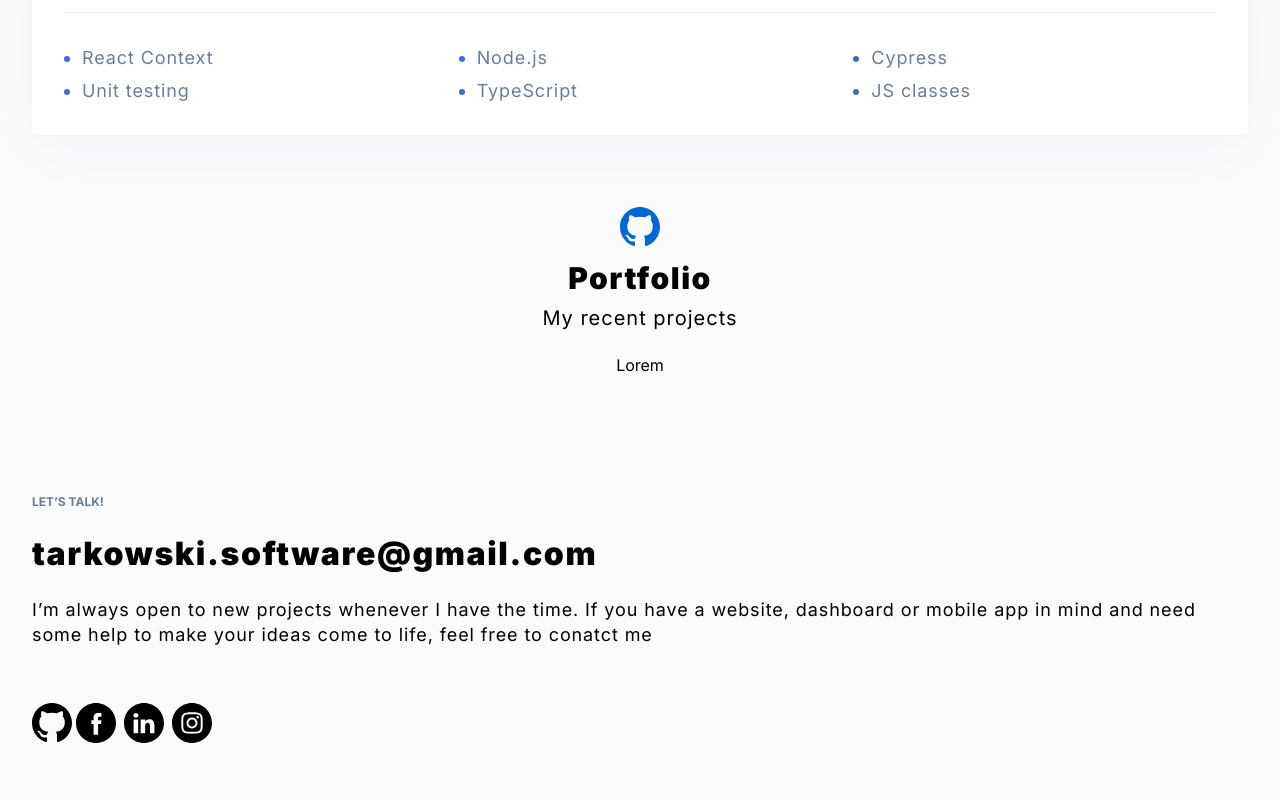
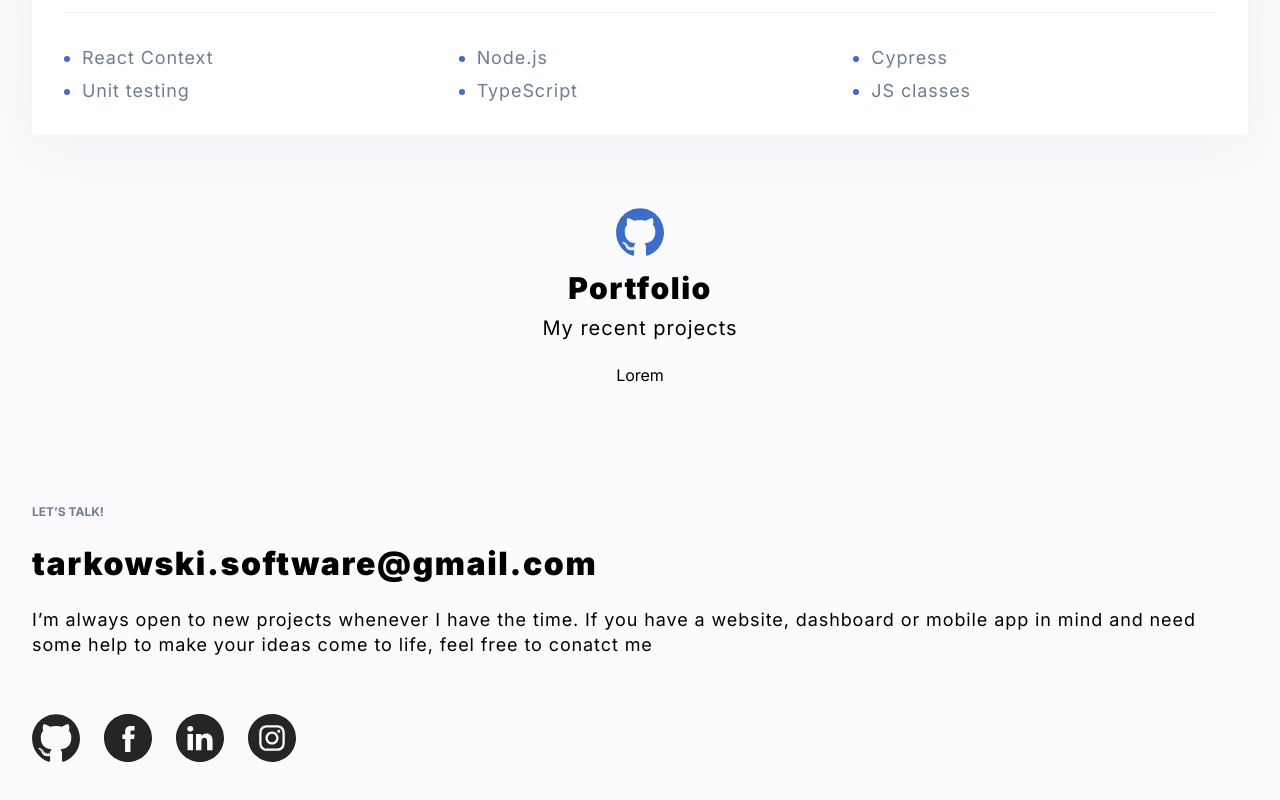
Before and after one commit to Olaf-Tarkowski/personal-homepage, a React (Create React App) app: page / in a window 1280 px wide. Shown: the part 1148-1948 px from the top of the page. Built offline with nearby package versions, Linux system fonts and the light colour scheme.

Commit message:
add styled and better icon for github

```diff
--- a/src/common/Footer/styled.js
+++ b/src/common/Footer/styled.js
@@ -44,25 +44,64 @@ export const LinkIcons = styled.div`
 `;
 
 export const GitHubImage = styled(GitHub)`
-    height: 40px;
-    weight: 40px;
-    path {fill: ${({theme}) => theme.color.black};}
+    transition: 0.9s;
+    height: 50px;
+    weight: 50px;
+    margin-right: 24px;
+    path {transition: fill ,0.9s;}
+    :hover {
+        transform: scale(1.15);
+        path {fill: ${({theme}) => theme.color.vinRouge};}
+    }
+    :active {
+        transform: scale(1.15);
+        path {fill: ${({theme}) => theme.color.vinRougeLessSaturated};}
+    }
 `;
 
 export const FacebookImage = styled(Facebook)`
-    height: 40px;
-    weight: 40px;
-    path {fill: ${({theme}) => theme.color.black};}
+    transition: 0.9s;
+    height: 50px;
+    weight: 50px;
+    margin-right: 24px;
+    path {transition: fill ,0.9s;}
+    :hover {
+        transform: scale(1.15);
+        path {fill: ${({theme}) => theme.color.vinRouge};}
+    }
+    :active {
+        transform: scale(1.15);
+        path {fill: ${({theme}) => theme.color.vinRougeLessSaturated};}
+    }
 `;
 
 export const LinkedInImage = styled(LinkedIn)`
-    height: 40px;
-    weight: 40px;
-    path {fill: ${({theme}) => theme.color.black};}
+    transition: 0.9s;
+    height: 50px;
+    weight: 50px;
+    margin-right: 24px;
+    path {transition: fill ,0.9s;}
+    :hover {
+        transform: scale(1.15);
+        path {fill: ${({theme}) => theme.color.vinRouge};}
+    }
+    :active {
+        transform: scale(1.15);
+        path {fill: ${({theme}) => theme.color.vinRougeLessSaturated};}
+    }
 `;
 
 export const InstagramImage = styled(Instagram)`
-    height: 40px;
-    weight: 40px;
-    path {fill: ${({theme}) => theme.color.black};}
+    transition: 0.9s;
+    height: 50px;
+    weight: 50px;
+    path {transition: fill ,0.9s;}
+    :hover {
+        transform: scale(1.15);
+        path {fill: ${({theme}) => theme.color.vinRouge};}
+    }
+    :active {
+        transform: scale(1.15);
+        path {fill: ${({theme}) => theme.color.vinRougeLessSaturated};}
+    }
 `;
--- a/src/common/Greeting/styled.js
+++ b/src/common/Greeting/styled.js
@@ -52,9 +52,11 @@ export const BasicInfo = styled.div`
 
 export const Mail = styled.a`
     text-decoration: none;
+
 `;
 
 export const Button = styled.button`
+    transition: 0.9s;
     padding:12px 16px;
     border: none;
     border-radius: 5px;
@@ -67,6 +69,14 @@ export const Button = styled.button`
     letter-spacing: 0.05em;
     color: ${({theme}) => theme.color.white};
     background-color: ${({theme}) => theme.color.indigo};
+    :hover {
+        transform: scale(1.15);
+        background-color: ${({theme}) => theme.color.vinRouge};
+    }
+    :active {
+        transform: scale(1.15);
+        background-color: ${({theme}) => theme.color.vinRougeLessSaturated};
+    }
 `;
 
 export const EnvelopeIcon = styled(Envelope)`
--- a/src/common/Portfolio/index.js
+++ b/src/common/Portfolio/index.js
@@ -4,7 +4,7 @@ const Portfolio = () => {
   return (
     <>
       <Tile>
-        <GitHubImage />
+        <GitHubImage/>
         <BasicInfo>
           Portfolio
         </BasicInfo>
--- a/src/common/Portfolio/styled.js
+++ b/src/common/Portfolio/styled.js
@@ -9,9 +9,10 @@ export const Tile = styled.div`
 `;
 
 export const GitHubImage = styled(GitHub)`
-    height: 40px;
-    weight: 40px;
+    height: 50px;
+    weight: 50px;
     margin-bottom: 13px;
+    path {fill: ${({theme}) => theme.color.indigo};
 `;
 
 export const BasicInfo = styled.div`
--- a/src/theme.js
+++ b/src/theme.js
@@ -5,6 +5,8 @@ export const theme = {
         black: "#000000",
         indigo: "#3C6EC9",
         slateGray: "#6E7E91",
-        mischka: "#D1D5DA4D"
+        mischka: "#D1D5DA4D",
+        vinRouge: "#8E3C6B",
+        vinRougeLessSaturated: "#8E3C6B9D"
     }
 }
```
Also changed, not shown: src/images/GitHub.svg.
